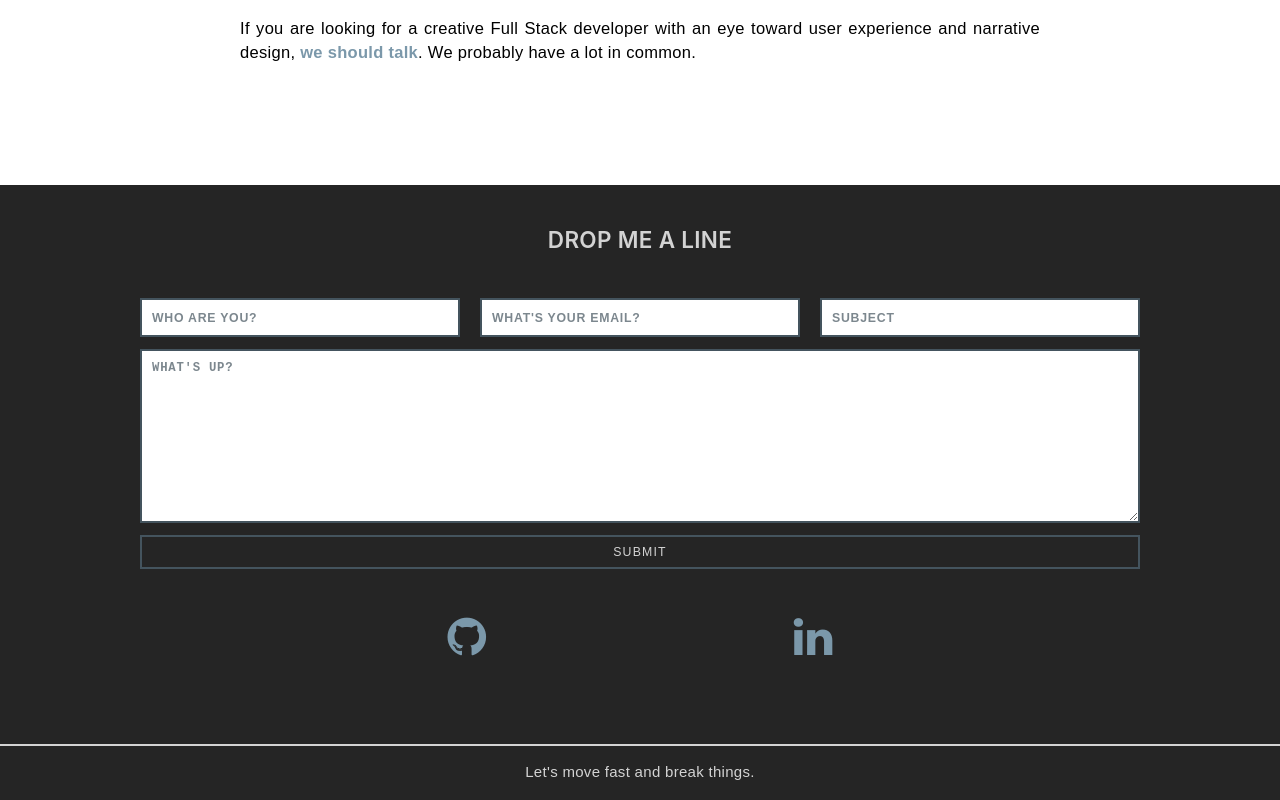
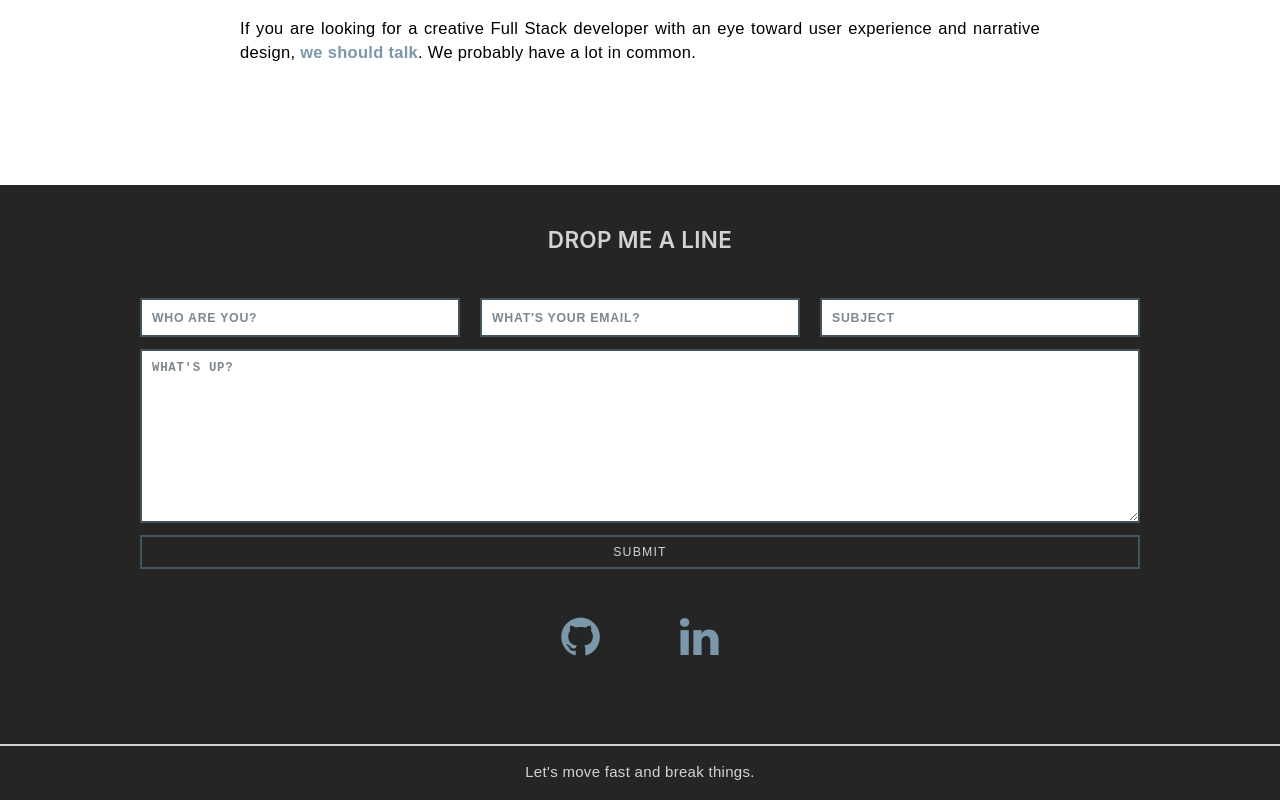
Before and after one commit to sjaugmented/portfolio, a React (Create React App) app: page / in a window 1280 px wide. Shown: the part 5471-6271 px from the top of the page. Built offline with nearby package versions, Linux system fonts and the light colour scheme.

Commit message:
better spacing for the socials below contact form

```diff
--- a/public/css/style.css
+++ b/public/css/style.css
@@ -364,13 +364,14 @@ footer img {
 .contact-social {
   display: flex;
   flex-direction: row;
-  justify-content: space-evenly;
+  justify-content: center;
   margin-top: 40px;
   margin-bottom: -100px;
 }
 
 .contact-social a {
   font-size: 3rem;
+  margin: 0 40px;
 }
 
 .copyright {
```
